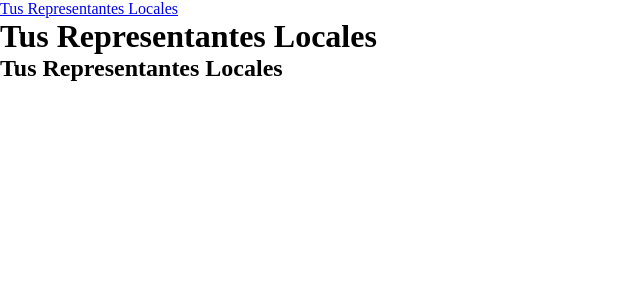
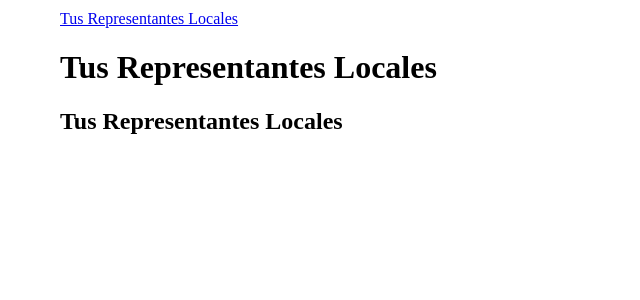
Before and after one commit to theyworkforyou/quien_nos_representa, a Jekyll site: the page built from index.html, in a window 1280 px wide. Shown: the top 300 px of the page, without its empty margins (0-640 px from the left). Built offline with Jekyll 4.4.1, drawn with Linux system fonts in a browser that asks for light colours.

Commit message:
Very basic styles

```diff
--- a/_sass/_base.scss
+++ b/_sass/_base.scss
@@ -1,9 +1,5 @@
-/**
- * Reset some basic elements
- */
-body, h1, h2, h3, h4, h5, h6,
-p, blockquote, pre, hr,
-dl, dd, ol, ul, figure {
-    margin: 0;
-    padding: 0;
+body {
+    max-width: 1160px;
+    margin: 0 auto;
+    padding: 10px;
 }
```
